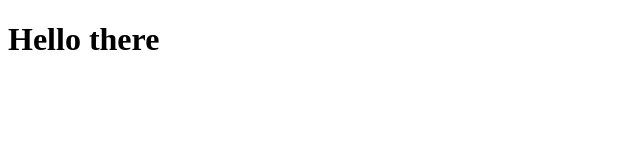
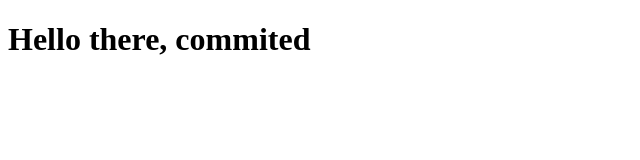
Before and after one commit to benmeisso/automation_deployment, a plain HTML site: page index.html in a window 1280 px wide. Shown: the whole page, without its empty margins (0-640 px from the left). Drawn offline with Linux system fonts and the light colour scheme.

Commit message:
update index.html

```diff
--- a/index.html
+++ b/index.html
@@ -7,7 +7,7 @@
     <title>Document</title>
 </head>
 <body>
-    <h1>Hello there</h1>
+    <h1>Hello there, commited</h1>
 
 </body>
 </html>
```
